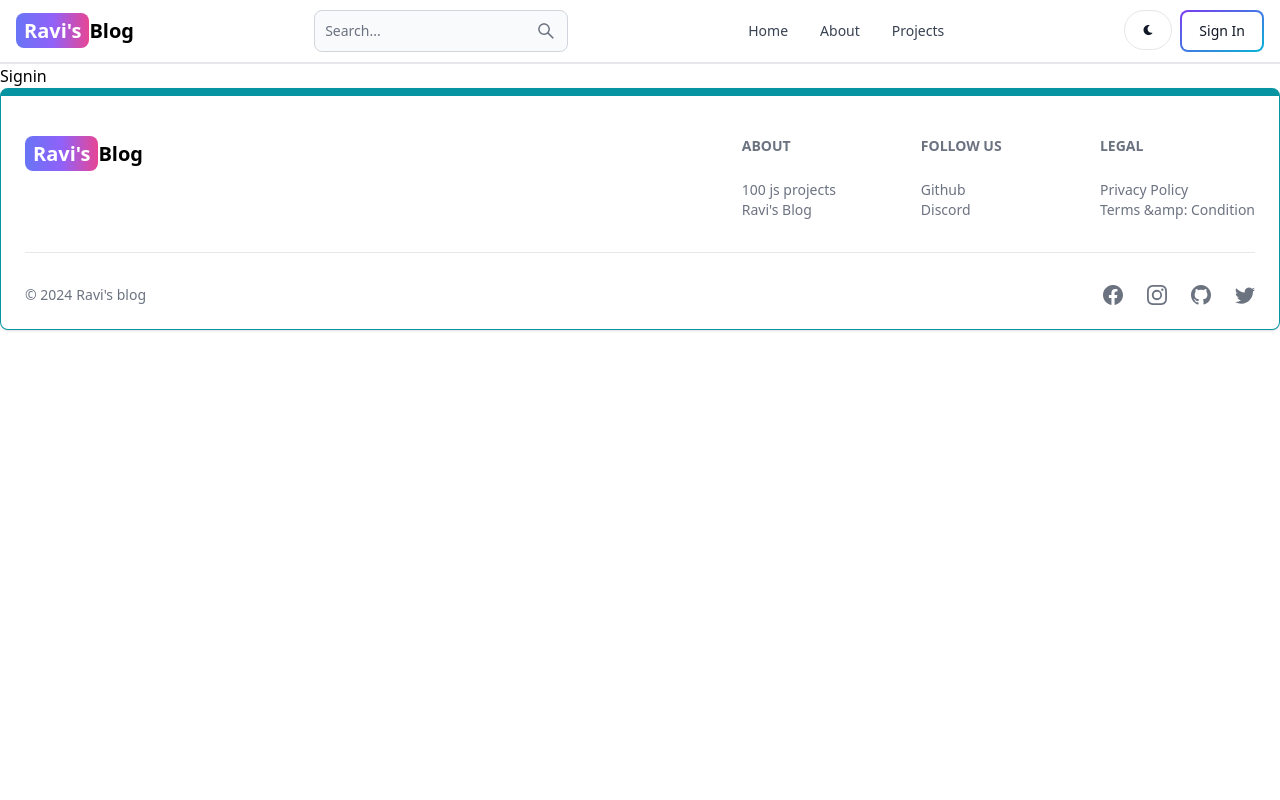
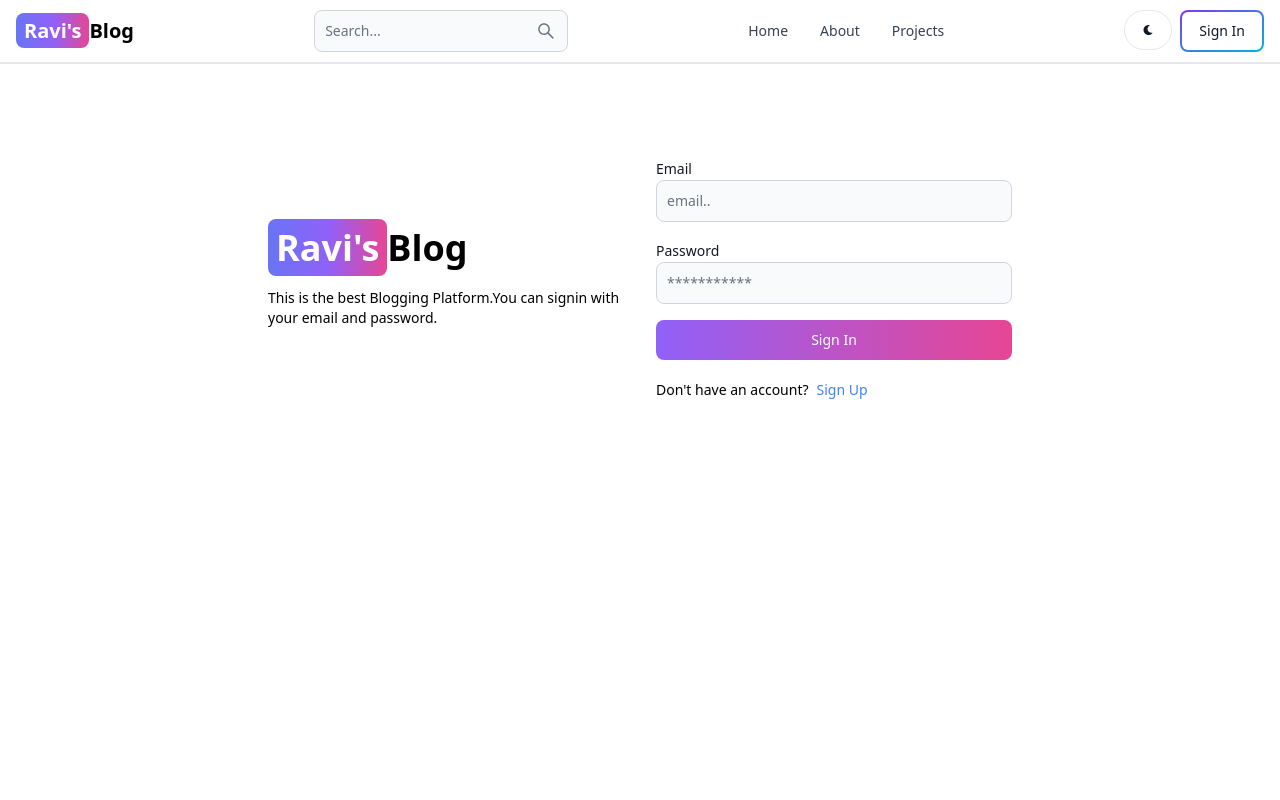
Before and after one commit to Ivar246/Blogging-Platform, a React (Vite) app in the folder client/: page /signin in a window 1280 px wide. Shown: the top 800 px of the page. Built offline with nearby package versions, Linux system fonts and the light colour scheme.

Commit message:
complete signin page functionality

```diff
--- a/client/src/pages/Signin.jsx
+++ b/client/src/pages/Signin.jsx
@@ -1,7 +1,105 @@
-import React from 'react'
+import React, { useState } from 'react'
+import { Alert, Button, Label, Spinner, TextInput } from 'flowbite-react'
+import { Link, useNavigate } from 'react-router-dom'
 
 export default function Signin() {
+    const [formData, setFormData] = useState({})
+    const [errorMessage, setErrorMessage] = useState(null)
+    const [loading, setLoading] = useState(false)
+    const navigate = useNavigate()
+
+    const handleChange = (e) => {
+
+        setFormData({ ...formData, [e.target.name]: e.target.value.trim() })
+        console.log(formData)
+    }
+
+    const handleSubmit = async (e) => {
+        e.preventDefault()
+        if (!formData.email || !formData.password) {
+            return setErrorMessage("Please fill up all field.")
+        }
+        try {
+            setLoading(true) // if everything working fine
+            setErrorMessage(null) //  may have previous error
+
+
+
+            const res = await fetch("/api/auth/signin", {
+                method: 'POST',
+                headers: { "Content-Type": "application/json" },
+                body: JSON.stringify(formData)
+            })
+            const data = await res.json();
+            if (data.success === false) {
+                setErrorMessage(data.message)
+            }
+            setLoading(false);
+
+            if (res.ok) {
+                return navigate("/")
+            }
+
+        } catch (error) {
+            setErrorMessage(error.mesage)
+        }
+    }
+
     return (
-        <div>Signin</div>
+        <div className='min-h-screen mt-20'>
+            <div className='flex p-3 max-w-3xl mx-auto flex-col md:flex-row md:items-center gap-8'>
+                {/* left */}
+                <div className='flex-1' >
+                    <Link
+                        to='/'
+                        className='font-bold  dark:text-white sm:text-4xl'
+                    >
+                        <span className='px-2 py-1 bg-gradient-to-r from-indigo-500 via-purple-500 to-pink-500 rounded-lg text-white'>
+                            Ravi's
+                        </span>
+                        Blog
+                    </Link>
+                    <p className='text-sm mt-5'>This is the best Blogging Platform.You can signin with your email and password.</p>
+                </div>
+
+                {/* right */}
+                <div className='flex-1'>
+                    <form className='flex flex-col gap-4' onSubmit={handleSubmit}>
+                        <div>
+                            <Label value='Email' />
+                            <TextInput name="email" type='email' placeholder='email..' id='email' onChange={handleChange}></TextInput>
+                        </div>
+                        <div>
+                            <Label value='Password' />
+                            <TextInput name='password' type='password' placeholder='***********' id='password' onChange={handleChange}></TextInput>
+                        </div>
+                        <Button gradientDuoTone='purpleToPink' type='submit' disabled={loading} > {
+                            loading ? (
+                                <>
+                                    <Spinner size="sm" />
+                                    <span>Loading...</span>
+                                </>
+                            ) :
+                                "Sign In"
+                        }</Button>
+                    </form>
+                    <div>
+                        <div className="flex gap-2 text-sm mt-5">
+                            <span>Don't have an account?</span>
+                            <Link to='/signup' className='text-blue-500'>
+                                Sign Up
+                            </Link>
+                        </div>
+                        {
+                            errorMessage && (
+                                <Alert className='mt-f' color='failure'>
+                                    {errorMessage}
+                                </Alert>
+                            )
+                        }
+                    </div>
+                </div>
+            </div>
+        </div >
     )
 }
```
